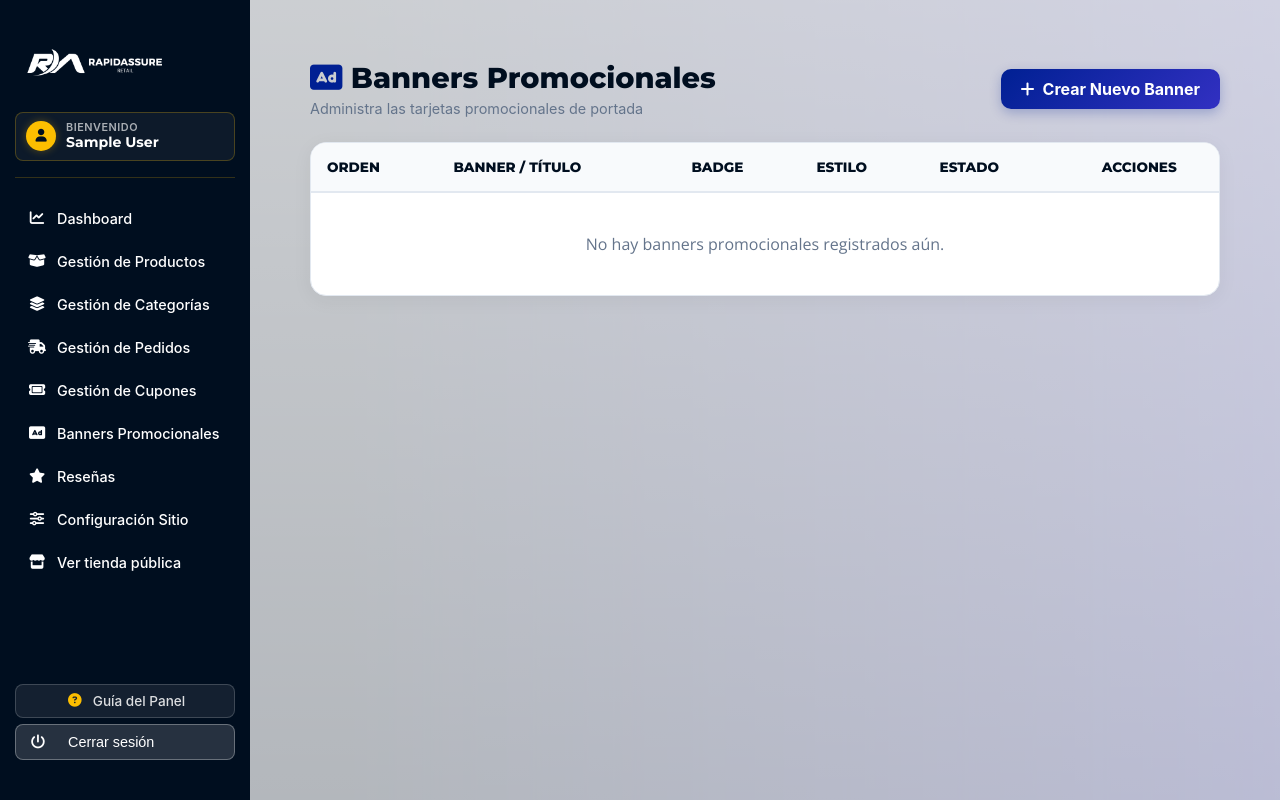
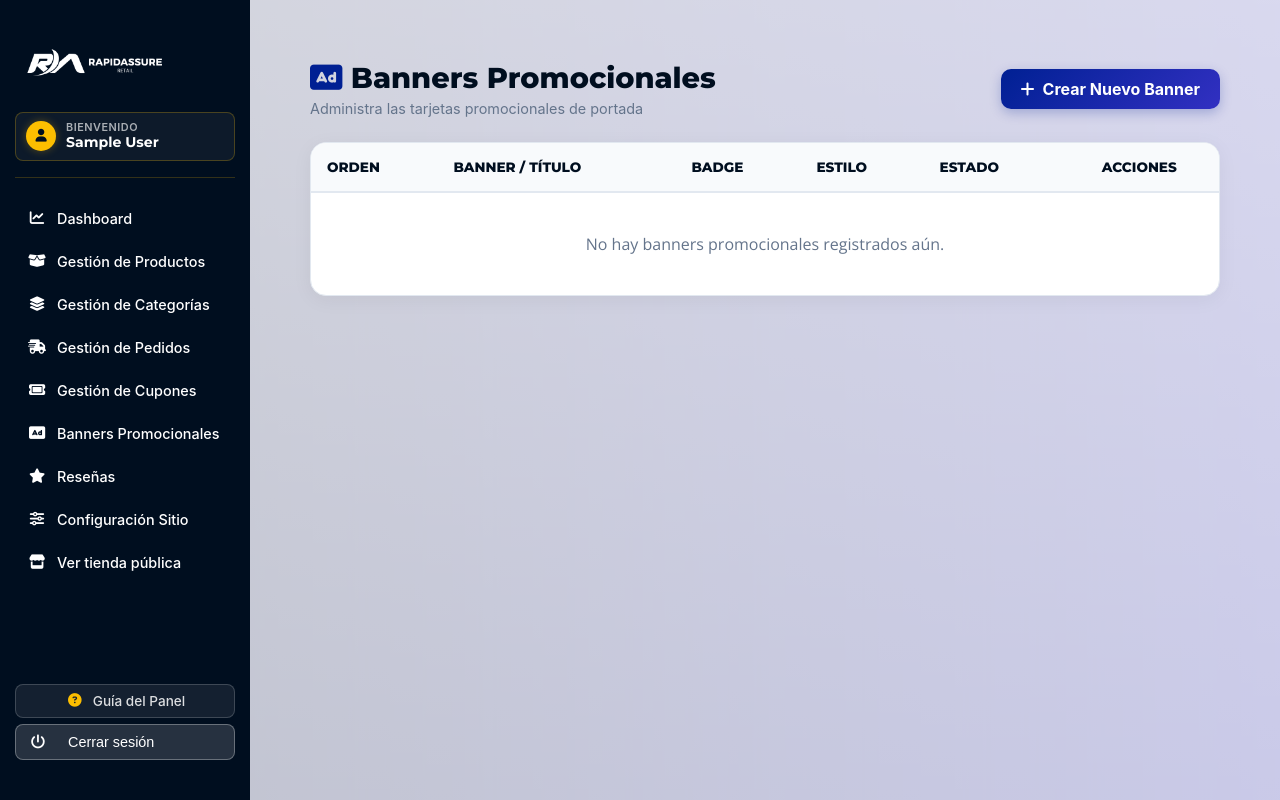
Before and after one commit to felipooon/rapidassure, a Django app: page /panel/banners/ in a window 1280 px wide. Run offline with Django 5.2, Linux system fonts and the light colour scheme; the visitor is signed in with stand-in values (Sample User, id 1); data comes from the database, SQL or seed files in the repository; data that the repository does not hold is empty.

Commit message:
Fix: fondo continuo en panel admin y vaciado garantizado de carrito post-pago Webpay

```diff
--- a/static/css/style.css
+++ b/static/css/style.css
@@ -1126,26 +1126,49 @@ section:nth-of-type(4) {
 }
 
 /* Layout general */
-.panel-body {
+body.panel-body {
   margin: 0;
+  padding: 0;
+  height: auto !important;
+  min-height: 100vh;
+  background-color: #f4f6f8 !important;
+  display: flex;
+  flex-direction: column;
 }
 
 .panel-layout {
   display: flex;
+  flex: 1;
   min-height: 100vh;
-
-  background: #f4f6f8;
+  width: 100%;
+  background-color: #f4f6f8;
+  position: relative;
+}
+
+.panel-layout .panel-nav {
+  position: fixed;
+  left: 0;
+}
+
+.panel-layout .panel-main {
+  margin-left: 250px;
+  width: calc(100% - 250px);
 }
 
 /* CONTENIDO */
 .panel-main {
   flex: 1;
+  min-height: 100vh;
   padding: 40px; /* 👈 aquí está la separación real */
+  box-sizing: border-box;
+  background-color: #f4f6f8;
   background-image:
-    linear-gradient(rgba(255, 255, 255, 0.8), rgba(255, 255, 255, 0.7)),
+    linear-gradient(rgba(255, 255, 255, 0.82), rgba(255, 255, 255, 0.75)),
     url("../img/Fondo_corporativo.jpg");
   background-repeat: no-repeat;
   background-size: cover;
+  background-position: center top;
+  background-attachment: fixed;
 }
 
 .stats-grid {
--- a/templates/panel/base_panel.html
+++ b/templates/panel/base_panel.html
@@ -8,8 +8,30 @@
 
     <link rel="stylesheet" href="https://cdnjs.cloudflare.com/ajax/libs/font-awesome/6.5.0/css/all.min.css">
     <link href="https://fonts.googleapis.com/css2?family=Montserrat:wght@500;600;700;800&family=Open+Sans:wght@400;600&display=swap" rel="stylesheet">
-    <link rel="stylesheet" href="{% static 'css/style.css' %}">
+    <link rel="stylesheet" href="{% static 'css/style.css' %}?v=2.1">
     <link rel="icon" href="{% static 'img/Icono.png' %}">
+    <style>
+      html, body.panel-body {
+        height: auto !important;
+        min-height: 100vh !important;
+        background-color: #f4f6f8 !important;
+      }
+      .panel-layout {
+        min-height: 100vh !important;
+        background-color: #f4f6f8 !important;
+      }
+      .panel-main {
+        min-height: 100vh !important;
+        background-color: #f4f6f8 !important;
+        background-image:
+          linear-gradient(rgba(255, 255, 255, 0.82), rgba(255, 255, 255, 0.75)),
+          url("{% static 'img/Fondo_corporativo.jpg' %}") !important;
+        background-repeat: no-repeat !important;
+        background-size: cover !important;
+        background-position: center top !important;
+        background-attachment: fixed !important;
+      }
+    </style>
 </head>
 
 <body class="panel-body">
--- a/tienda/carrito.py
+++ b/tienda/carrito.py
@@ -97,6 +97,8 @@ class Carrito:
         """
         Vacía el carrito completo (ideal para después de un pago exitoso).
         """
+        if hasattr(self, 'carrito') and isinstance(self.carrito, dict):
+            self.carrito.clear()
         self.session['carrito'] = {}
         self.guardar()
 
```
Also changed, not shown: rapidassure_app/settings.py (+7 -0 lines), tienda/tests.py (+15 -1 lines), tienda/views/checkout_pagos.py (+27 -6 lines).
